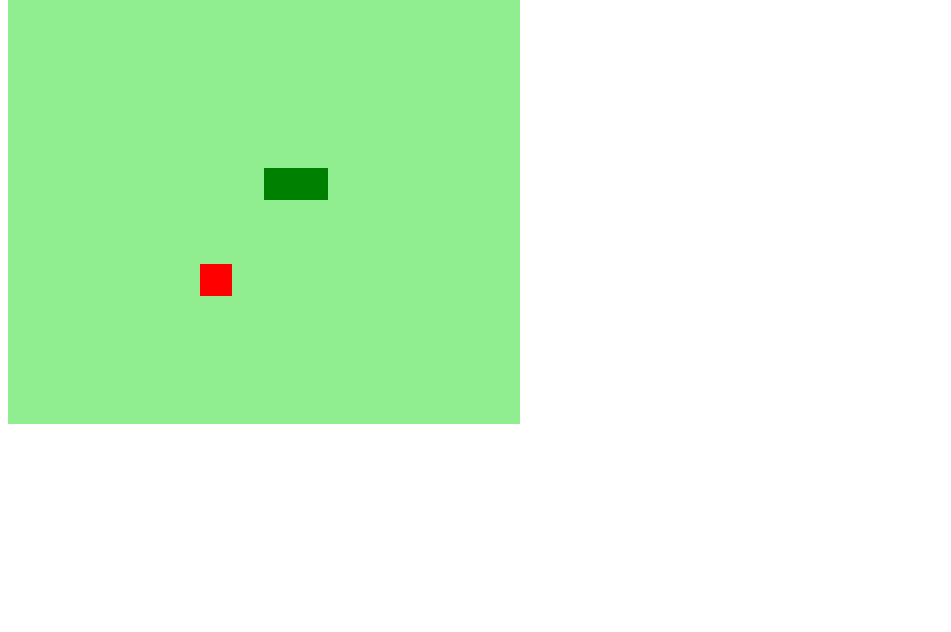
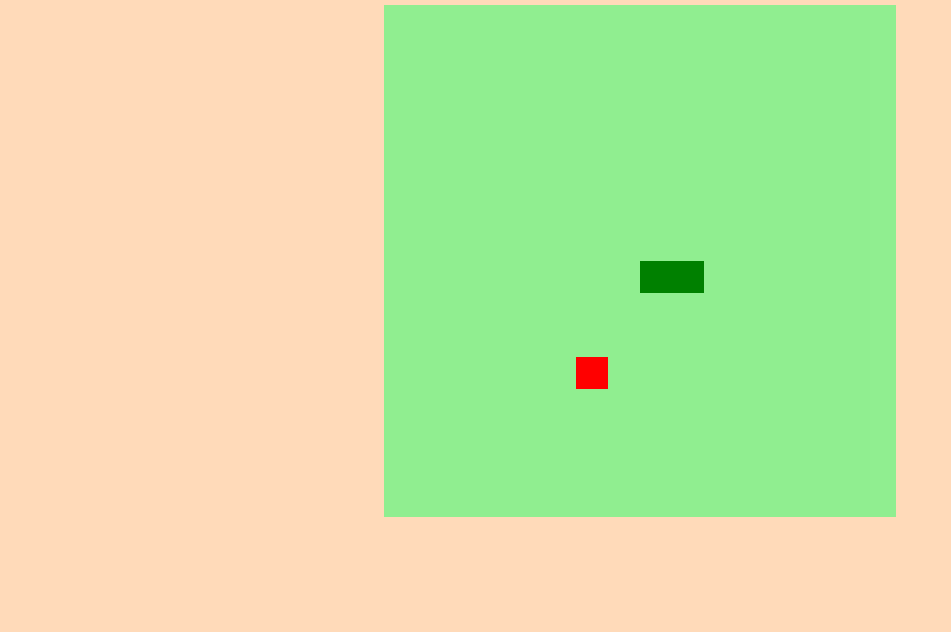
Before and after one commit to alexiakidd/snake_game_javascript, a plain HTML site: page index.html in a window 1280 px wide. Shown: the part 168-800 px from the top of the page, without its empty margins (0-951 px from the left). Drawn offline with Linux system fonts and the light colour scheme.

Commit message:
Estilizando o body do html

```diff
--- a/script.js
+++ b/script.js
@@ -73,8 +73,6 @@ function iniciarJogo(){
         food.y = Math.floor(Math.random() * 15 + 1) * box
     }
 
-
-
     let newHead = {
         x: snakeX,
         y: snakeY
--- a/style.css
+++ b/style.css
@@ -1,3 +1,10 @@
 body{
-
+    height: 95vh;
+    width: 95;
+    display: flex;
+    justify-content: center;
+    align-items: center;
+    flex-direction: column;
+    background-color: peachpuff;
+    font-family: 'Gill Sans', 'Gill Sans MT', Calibri, 'Trebuchet MS', sans-serif, serif;
 }
```
